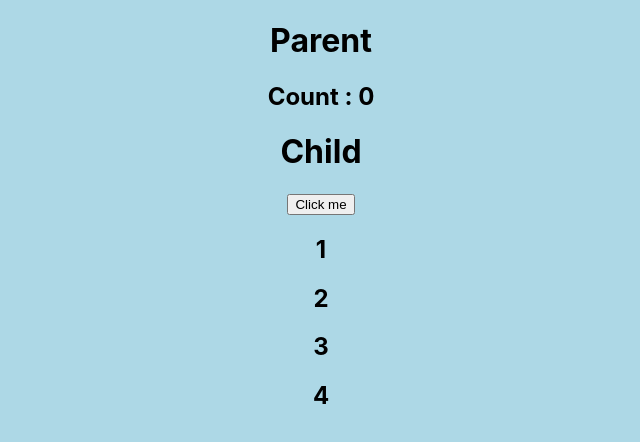
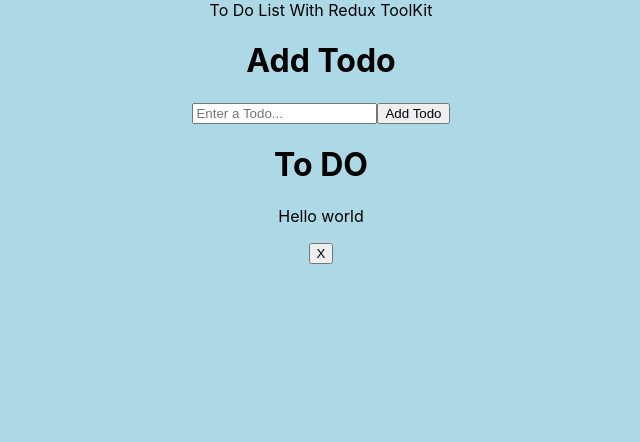
Before and after one commit to Abhishekbtech/ReactNotes, a React (Create React App) app: page / in a window 1280 px wide. Shown: the top 442 px of the page, without its empty margins (319-959 px from the left). Built offline with nearby package versions, Linux system fonts and the light colour scheme.

Commit message:
Basic Reducx with todo

```diff
--- a/package.json
+++ b/package.json
@@ -3,11 +3,13 @@
   "version": "0.1.0",
   "private": true,
   "dependencies": {
+    "@reduxjs/toolkit": "^2.2.5",
     "@testing-library/jest-dom": "^5.17.0",
     "@testing-library/react": "^13.4.0",
     "@testing-library/user-event": "^13.5.0",
     "react": "^18.3.1",
     "react-dom": "^18.3.1",
+    "react-redux": "^9.1.2",
     "react-router-dom": "^6.23.0",
     "react-scripts": "5.0.1",
     "web-vitals": "^2.1.4"
--- a/src/App.js
+++ b/src/App.js
@@ -14,6 +14,7 @@
 import Parent from './Component/12.Performance/1.Re-rendering/1.NoProps/Parent';
 import ParentVP from './Component/12.Performance/1.Re-rendering/2.ValueProps/ParentVP';
 import ParentFP from './Component/12.Performance/1.Re-rendering/3.FunctionalProps/ParentFP';
+import Redux from './Component/13.Redux/Redux';
 import ParentPTC from './Component/2.Communication/1.ParentToChild/ParentPTC';
 import ParentCTP from './Component/2.Communication/2.ChildToParent/ParentCTP';
 import ParentS from './Component/2.Communication/3.Sibling/ParentS';
@@ -54,7 +55,8 @@
       {/* <CounterReducer/> */}
       {/* <Parent/> */}
       {/* <ParentVP/> */}
-      <ParentFP/>
+      {/* <ParentFP/> */}
+      <Redux/>
     </div>
   );
 }
--- /dev/null
+++ b/src/Component/13.Redux/Component/AddToDo.js
@@ -0,0 +1,26 @@
+import React, {useState} from 'react'
+import { useDispatch } from 'react-redux'
+import { addTodo } from '../Reduer/todoSlice'
+
+function AddToDo() {
+    const [input, setInput] = useState('')
+    const dispatch = useDispatch()
+
+    const addTodoHandler = (e) => {
+        e.preventDefault()
+        dispatch(addTodo(input))
+        setInput('')
+    }
+
+    return (
+        <>
+            <h1>Add Todo</h1>
+            <form onSubmit={addTodoHandler}>
+                <input type='text' placeholder="Enter a Todo..." value={input} onChange={(e) => setInput(e.target.value)}/>
+                <button type="submit" > Add Todo </button>
+            </form>
+        </>
+    )
+}
+
+export default AddToDo
--- /dev/null
+++ b/src/Component/13.Redux/Component/Todo.js
@@ -0,0 +1,25 @@
+import React from 'react'
+import { useDispatch, useSelector } from 'react-redux'
+import { removeTodo } from '../Reduer/todoSlice'
+
+
+function Todo() {
+    const todos = useSelector(state => state.todos)
+    const dispatch = useDispatch()
+
+    return (
+        <>
+            <h1>To DO</h1>
+            {
+                todos.map((todo) => (
+                    <div key={todo.id}>
+                        <p>{todo.text}</p>
+                        <button onClick={() => dispatch(removeTodo(todo.id))}>X</button>
+                    </div>
+                ))
+            }
+        </>
+    )
+}
+
+export default Todo
--- /dev/null
+++ b/src/Component/13.Redux/Reduer/todoSlice.js
@@ -0,0 +1,26 @@
+import { createSlice, nanoid } from "@reduxjs/toolkit";
+
+const initialState = {
+    todos: [{id: 1, text: "Hello world"}]
+}
+
+export const todoSlice = createSlice({
+    name: 'todo',
+    initialState,
+    reducers: {
+        addTodo: (state, action) => {
+            const todo = {
+                id: nanoid(),
+                text: action.payload
+            }
+            state.todos.push(todo)
+        },
+        removeTodo: (state, action) => {
+            state.todos = state.todos.filter((todo) => todo.id !== action.payload )
+        },
+    }
+})
+
+export const {addTodo, removeTodo} = todoSlice.actions
+
+export default todoSlice.reducer
--- /dev/null
+++ b/src/Component/13.Redux/Redux.js
@@ -0,0 +1,18 @@
+import React from 'react'
+import AddToDo from './Component/AddToDo'
+import { Provider } from 'react-redux'
+import { store } from './Store/store'
+import Todo from './Component/Todo'
+
+
+function Redux() {
+    return (
+        <Provider store={store}>
+            <div>To Do List With Redux ToolKit</div>
+            <AddToDo/>
+            <Todo/>
+        </Provider>
+    )
+}
+
+export default Redux
--- /dev/null
+++ b/src/Component/13.Redux/Store/store.js
@@ -0,0 +1,6 @@
+import { configureStore } from "@reduxjs/toolkit";
+import todoSlice from "../Reduer/todoSlice";
+
+export const store = configureStore({
+    reducer : todoSlice
+})
```
Also changed, not shown: 1 other file (tests, documents, lock files or other folders).
